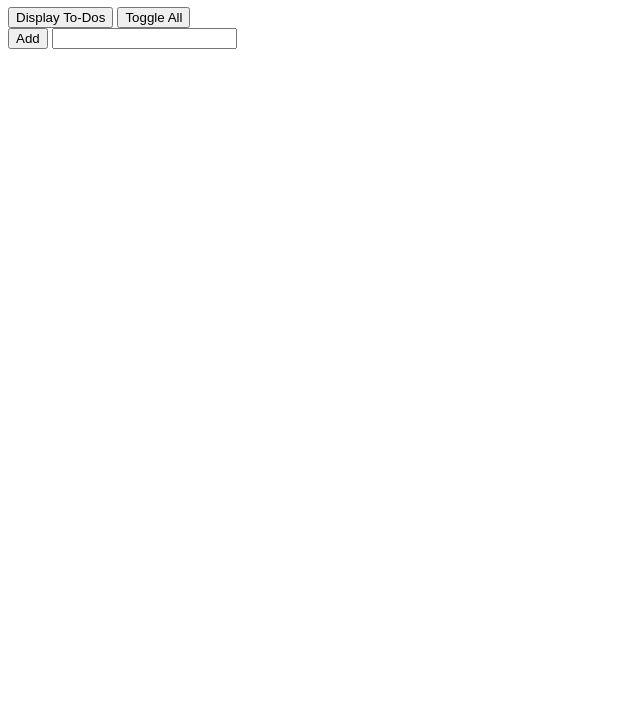
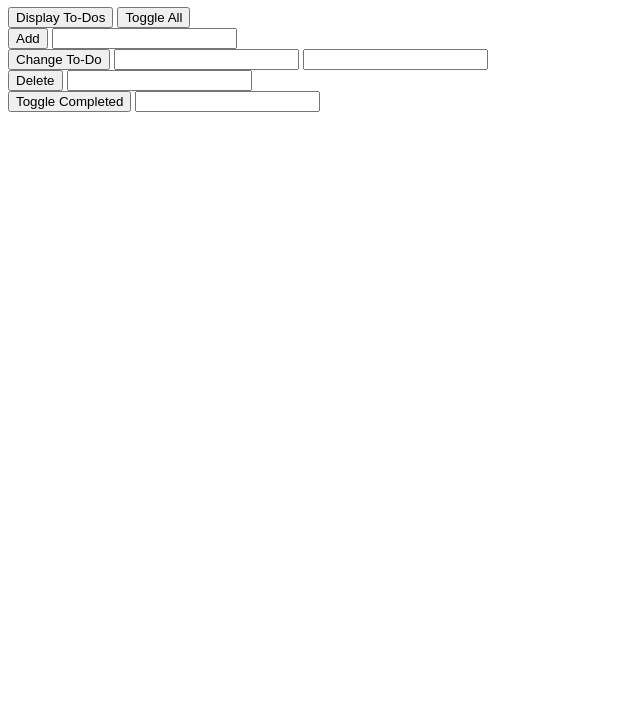
Before and after one commit to caelanosullivan/JavaScript-todos-app, a plain HTML site: page index.html in a window 1280 px wide. Shown: the part 73-800 px from the top of the page, without its empty margins (0-640 px from the left). Drawn offline with Linux system fonts and the light colour scheme.

Commit message:
Added buttons and inputs to change, delete, and toggle to-do items

```diff
--- a/index.html
+++ b/index.html
@@ -21,6 +21,23 @@
     <input id="addTodoTextInput" type="text">
   </div>
 
+  <div>
+    <button onclick="handlers.changeTodo()">Change To-Do</button>
+    <input id="changeTodoPositionInput" type="number">
+    <input id="changeTodoTextInput" type="text">
+  </div>
+
+  <div>
+    <button onclick="handlers.deleteTodo()">Delete</button>
+    <input id="deleteTodoPositionInput" type="number">
+  </div>
+
+  <div>
+    <button onclick="handlers.toggleCompleted()">Toggle Completed</button>
+    <input id="toggleCompletedPositionInput" type="number">
+  </div>
+
+
   <script src="todo-list.js" type="text/javascript"></script>
 </body>
 
--- a/todo-list.js
+++ b/todo-list.js
@@ -38,11 +38,8 @@ var todoList = {
     },
 
     toggleCompleted: function(position) {
-        // this todo variable just saves typing two lines down (see below)
         var todo = this.todos[position];
         todo.completed = !todo.completed;
-        // var flower = this.todos[position];
-        // flower.completed = !flower.completed;
         this.displayTodos();
     },
 
@@ -77,12 +74,29 @@ var todoList = {
     displayTodos: function() {
         todoList.displayTodos();
     },
-    toggleAll: function() {
-        todoList.toggleAll();
-    },
     addTodo: function() {
         var addTodoTextInput = document.getElementById('addTodoTextInput');
         todoList.addTodo(addTodoTextInput.value);
         addTodoTextInput.value = '';
+    },
+    changeTodo: function() {
+        var changeTodoPositionInput = document.getElementById('changeTodoPositionInput');
+        var changeTodoTextInput = document.getElementById('changeTodoTextInput');
+        todoList.changeTodo(changeTodoPositionInput.valueAsNumber, changeTodoTextInput.value);
+        changeTodoPositionInput.value = '';
+        changeTodoTextInput.value = '';
+    },
+    deleteTodo: function() {
+        var deleteTodoPositionInput = document.getElementById('deleteTodoPositionInput');
+        todoList.deleteTodo(deleteTodoPositionInput.valueAsNumber);
+        deleteTodoPositionInput.value = '';
+    },
+    toggleCompleted: function() {
+        var toggleCompletedPositionInput = document.getElementById('toggleCompletedPositionInput');
+        todoList.toggleCompleted(toggleCompletedPositionInput.valueAsNumber);
+        toggleCompletedPositionInput.value = '';
+    },
+    toggleAll: function() {
+        todoList.toggleAll();
     }
   }
```
